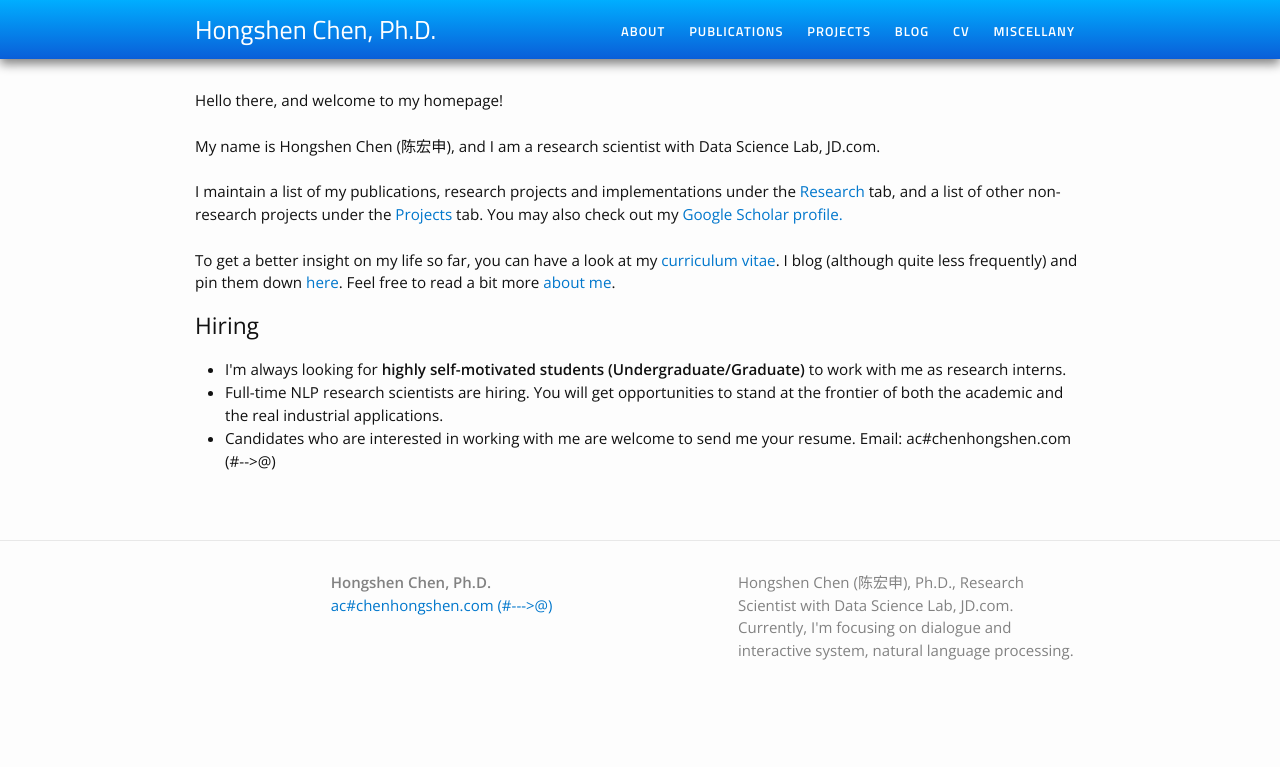
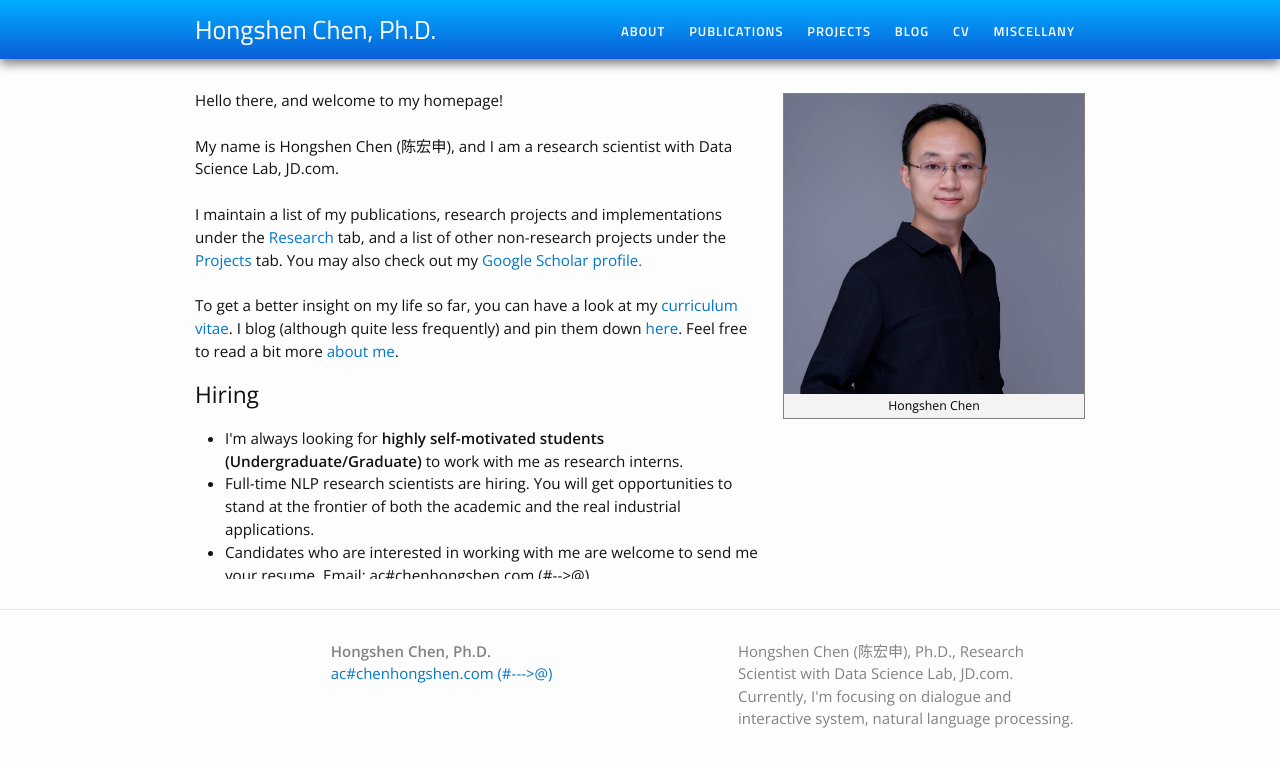
Before and after one commit to chenhongshen/chenhongshen.github.io, a Jekyll site: the page built from index.html, in a window 1280 px wide. Shown: the top 767 px of the page. Built offline with Jekyll 4.4.1, drawn with Linux system fonts in a browser that asks for light colours; a script that is not in the unit is left out.

Commit message:
Update index.html

```diff
--- a/index.html
+++ b/index.html
@@ -3,6 +3,7 @@ layout: default
 ---
 
 <div class="home">
+{% include image.html url="/images/chenhongshen.jpg" caption="Hongshen Chen" width=300 align="right" %}
 
 <p>Hello there, and welcome to my homepage!<br><br>My name is Hongshen Chen (陈宏申), and I am a research scientist with Data Science Lab, JD.com.<br><br>
 
```
